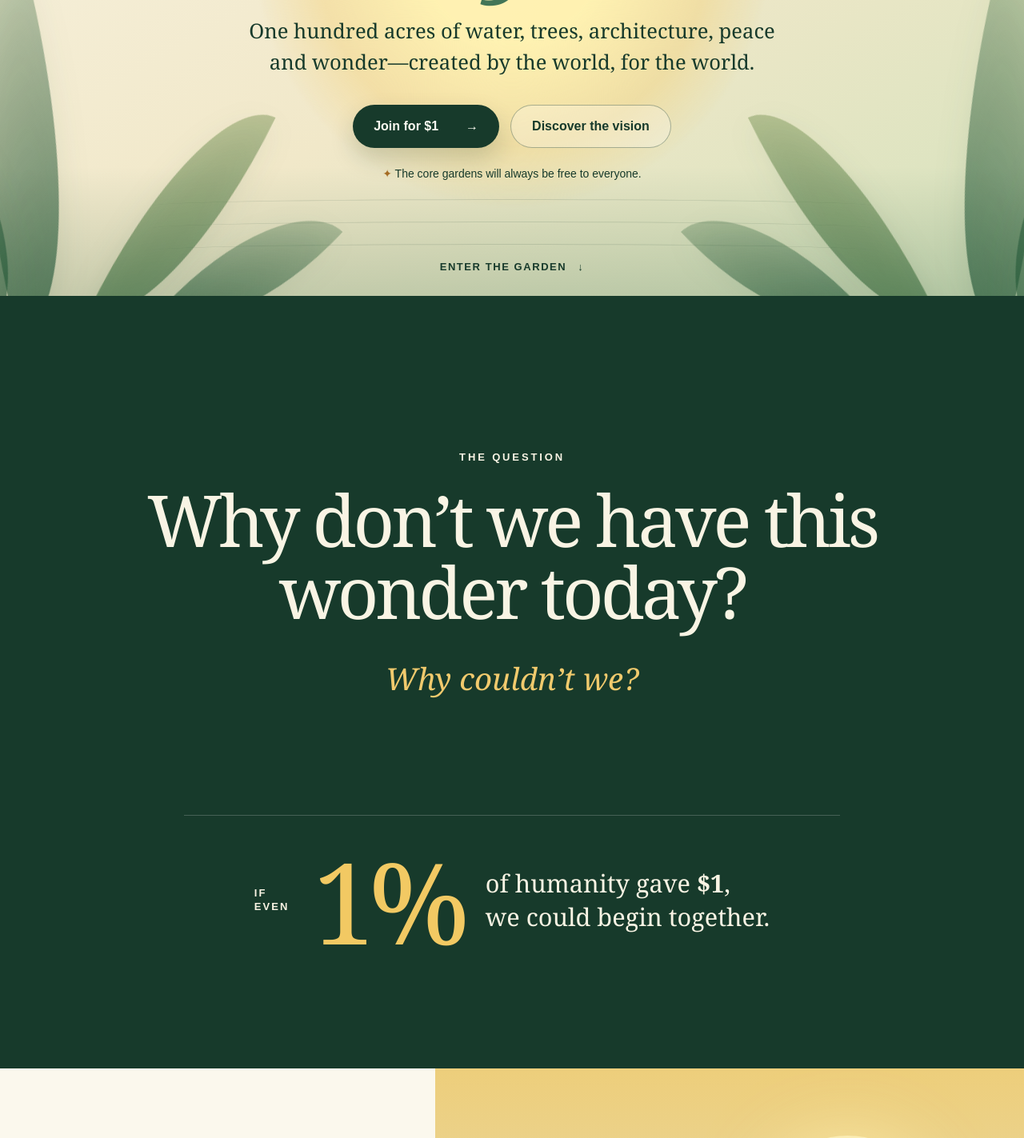
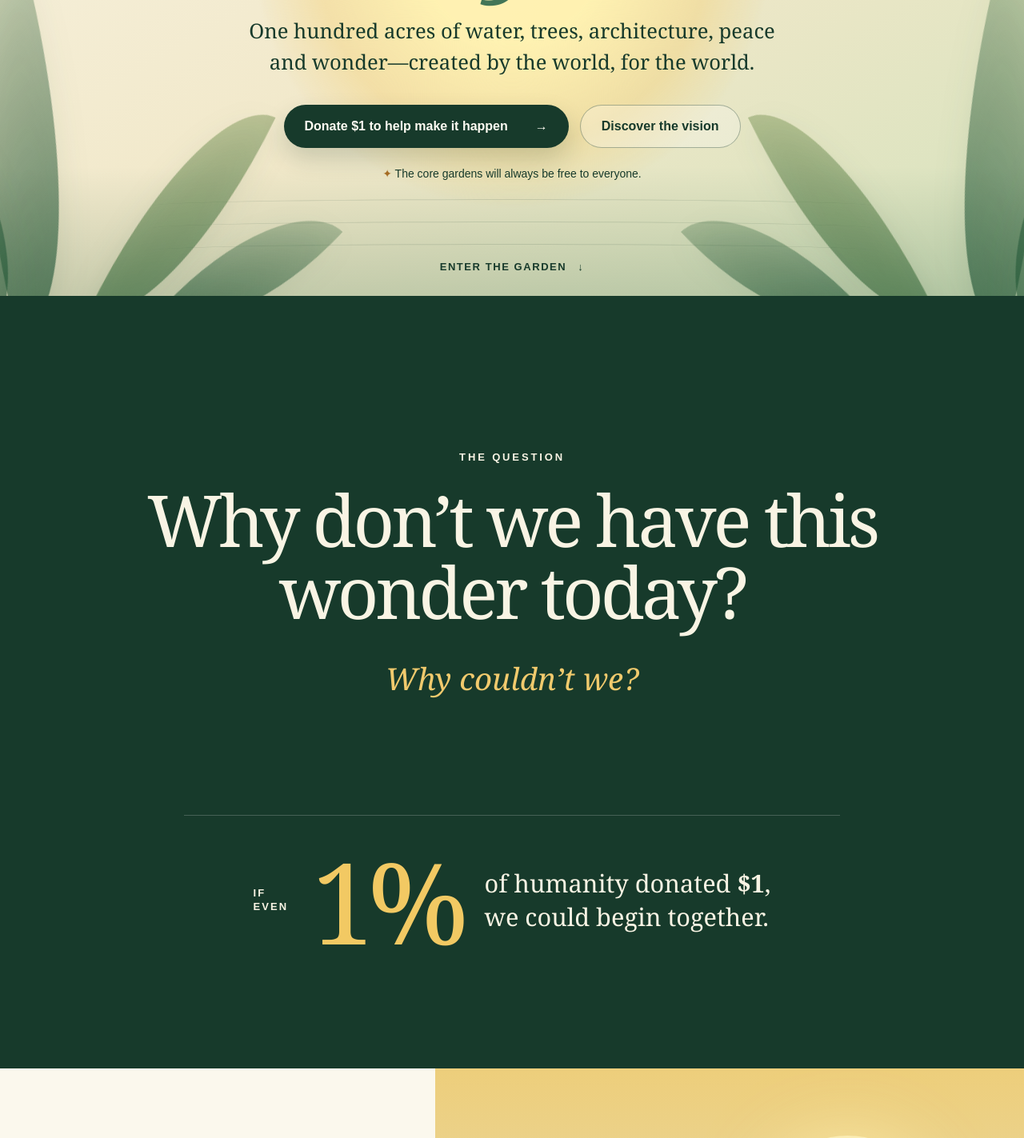
Before and after one commit to amyleesterling/babylon, a Next.js app: page / in a window 1280 px wide. Shown: the part 440-1863 px from the top of the page at 80% size. Built offline with nearby package versions, Linux system fonts and the light colour scheme.

Commit message:
Correct Babylon one-dollar donation language

```diff
--- a/app/page.tsx
+++ b/app/page.tsx
@@ -3,7 +3,7 @@ const invitations = [
   { number: '02', symbol: '✎', title: 'Imagine a garden', text: 'Send a photograph, a sketch, a planting idea, or a place you have carried in your mind.' },
   { number: '03', symbol: '⌖', title: 'Nominate the land', text: 'Help find an extraordinary hundred acres, with water, access, and room to endure.' },
   { number: '04', symbol: '✦', title: 'Offer what you know', text: 'Bring expertise, plants, land, materials, craft, care, or a partnership worth growing.' },
-  { number: '05', symbol: '↗', title: 'Carry the story', text: 'Pledge a dollar, share the possibility, and help Babylon travel around the world.' },
+  { number: '05', symbol: '↗', title: 'Carry the story', text: 'Donate a dollar, share the possibility, and help Babylon travel around the world.' },
 ];
 
 const atlas = [
@@ -33,7 +33,7 @@ export default function Home() {
           <h1>First, imagine<br /><em>Babylon.</em></h1>
           <p className="hero-copy">One hundred acres of water, trees, architecture, peace and wonder—created by the world, for the world.</p>
           <div className="hero-actions">
-            <a className="button button-primary" href="#movement">Join for $1 <span aria-hidden="true">→</span></a>
+            <a className="button button-primary" href="#movement">Donate $1 to help make it happen <span aria-hidden="true">→</span></a>
             <a className="button button-quiet" href="#vision">Discover the vision</a>
           </div>
           <p className="free-note"><span aria-hidden="true">✦</span> The core gardens will always be free to everyone.</p>
@@ -48,7 +48,7 @@ export default function Home() {
         <div className="possibility">
           <span className="possibility-small">IF EVEN</span>
           <strong>1%</strong>
-          <span className="possibility-copy">of humanity gave <b>$1</b>,<br />we could begin together.</span>
+          <span className="possibility-copy">of humanity donated <b>$1</b>,<br />we could begin together.</span>
         </div>
       </section>
 
@@ -134,7 +134,7 @@ export default function Home() {
         <div className="founding-sun" aria-hidden="true" />
         <p className="section-label">THE FOUNDING CIRCLE</p>
         <h2>A wonder starts<br />with a hello.</h2>
-        <p>Join the earliest circle of people who want Babylon to exist. Bring one dollar, one idea, one connection—or simply your hope.</p>
+        <p>Join the earliest circle of people who want Babylon to exist. Donate one dollar, bring one idea, make one connection—or simply share your hope.</p>
         <div className="founding-actions">
           <a className="button button-light" href="https://github.com/amyleesterling/babylon" target="_blank" rel="noreferrer">Follow the beginning <span aria-hidden="true">↗</span></a>
           <a className="button button-outline-light" href="#atlas">Imagine the garden</a>
```
